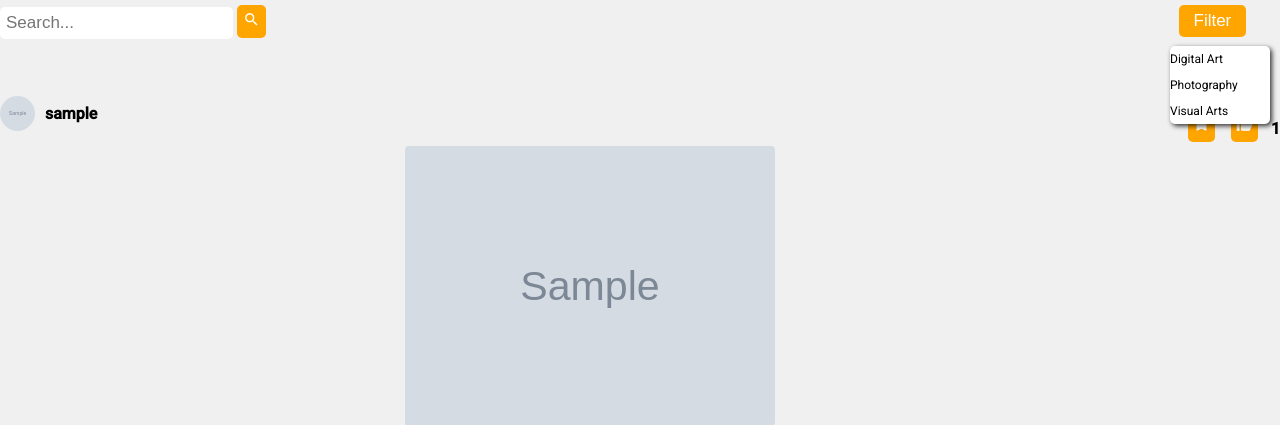
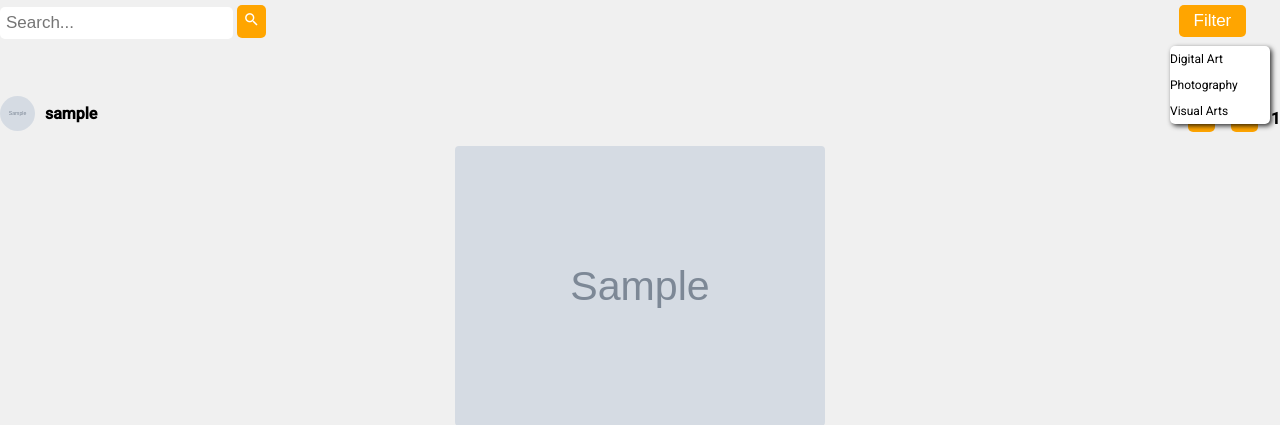
Before and after one commit to software-students-fall2023/2-web-app-exercise-artroam, a Flask app: page / in a window 1280 px wide. Shown: the part 78-503 px from the top of the page. Run offline with Flask 3, Linux system fonts and the light colour scheme; grey boxes marked "Sample" are stand-in pictures; a database or web service that is not in the repository returns one stand-in record (values such as "Sample title"); some libraries are stand-ins or nearby versions.

Commit message:
Fixed explore page layout

```diff
--- a/static/css/explore.css
+++ b/static/css/explore.css
@@ -70,6 +70,7 @@
 .filter_menu .filter_contents {
     display: block;
     opacity: 1;
+    z-index: 1;
 }
 
 .filter_menu a:hover{
@@ -82,18 +83,18 @@
     margin-top: 50px;
 }
 
-.profileContainer{
+.topContainer{
     height: 50px;
 }
 
-.profileContainer .artistContainer{
+.topContainer .artistContainer{
     display: flex;
     justify-content: flex-start;
     align-items: center;
     float: left;
 }
 
-.profileContainer img {
+.topContainer img {
     width: 35px;
     height: 35px;
     object-fit: cover;
@@ -101,26 +102,25 @@
     margin-right: 5px;
 }
 
-.profileContainer span {
+.topContainer span {
    font-weight: 700;
    margin-left: 5px;
 }
 
 /* Properties for the likes */
-.viewerContainer {
+.statsContainer {
     width: 100px;
     display: flex;
     justify-content: space-between;
     align-items: center;
-    margin: 10px 0;
     float: right;
 }
 
-.viewerButton{
+.statsButton{
     padding: 5px;
 }
 
-.viewerButton i{
+.statsButton i{
     font-size: 17px;
 }
 
--- a/templates/gallery.html
+++ b/templates/gallery.html
@@ -17,8 +17,8 @@
 
           <div class="iconContainer">
             <div class="iconStats">
-              <button><i class="fa-solid fa-bookmark icon"></i></button>
-              <span>{{favorite.likes}}</span>
+                <button href="" class="viewerButton"><i class="material-icons">bookmark</i></button>
+                <span>{{favorite.likes}}</span>
             </div>
           </div>
         </div>
--- a/templates/index.html
+++ b/templates/index.html
@@ -49,15 +49,15 @@
     {% if artworks %}
         {% for artwork in artworks %}
         <div class="postContainer">
-            <div class="profileContainer">
+            <div class="topContainer">
                 <div class="artistContainer">
                     <img src="{{ artwork.profile_picture if artwork.profile_picture else url_for('static', filename='images/avatar.png') }}">
                     <span>{{artwork.username}}</span>
                 </div>
 
-                <div class="viewerContainer">
-                    <button href="" class="viewerButton"><i class="material-icons">bookmark</i></button>
-                    <button href="" class="viewerButton"><i class="material-icons">thumb_up</i></button>
+                <div class="statsContainer">
+                    <button href="" class="statsButton"><i class="material-icons">bookmark</i></button>
+                    <button href="" class="statsButton"><i class="material-icons">thumb_up</i></button>
                     <span>{{artwork.likes}}</span>
                 </div>
             </div>
```
